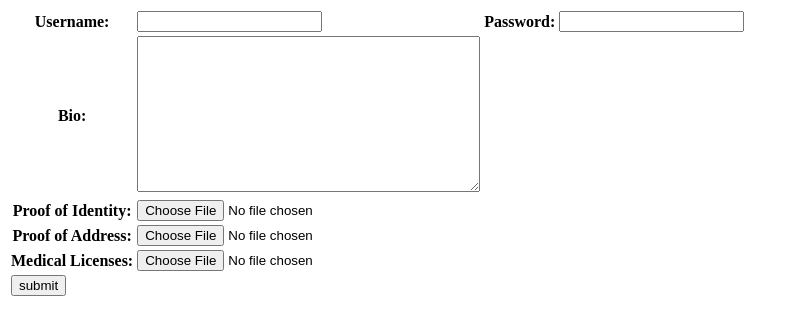
After one commit to Yash-Keswani/FCS_project, a Django app: page /medimode/signup/doctor in a window 1280 px wide. The commit adds this page. Shown: the top 335 px of the page, without its empty margins (0-796 px from the left). Run offline with Django 4.2, Linux system fonts and the light colour scheme; parts of the project's set-up code (start-up, migrations or seed data) failed here and were passed over.

Commit message:
Added the sigup page for doctor

```diff
--- a/medimode/urls.py
+++ b/medimode/urls.py
@@ -28,6 +28,7 @@ urlpatterns = [
 	path('login', views.Login.as_view(), name='login'),
 	path('signup/org', views.SignupOrg.as_view(), name='signup_org'),
 	path('signup/individual', views.SignupIndividual.as_view(), name='signup_individual'),
+	path('signup/doctor', views.SignupDoctor.as_view(), name='signup_doctor'),
 
 	path('myseed', views.OTPSeed.as_view(), name='seed'),
 	path('my_tickets', views.MyTickets.as_view(), name='my_tickets'),
--- a/medimode/views.py
+++ b/medimode/views.py
@@ -45,8 +45,10 @@ class SignupOrg(TemplateView):
 		_password= get_clean(_post, 'password')
 		_bio= get_clean(_post, 'bio')
 		_contact= get_clean(_post, 'contact_number')
-		_image0= _files.get('image0')
-		_image1= _files.get('image1')
+
+		_image0= sanitise_doc(_files.get('image0'))
+		_image1= sanitise_doc(_files.get('image1'))
+
 		_location_state= get_clean(_post, 'state')
 		_location_city= get_clean(_post, 'city')
 		_location= get_clean(_post, 'location')
@@ -62,7 +64,7 @@ class SignupIndividual(TemplateView):
 	@staticmethod
 	def get(request, **kwargs):
 		return render(request, 'medimode/signup/individual.html',
-									{"form": modelform_factory(Organisation, exclude=[])})
+									{"form": modelform_factory(Patient, exclude=[])})
 
 	def post(self, request):
 		_post = self.request.POST
@@ -82,6 +84,37 @@ class SignupIndividual(TemplateView):
 		_model = Patient.objects.create(user=_user, bio=_bio, proof_of_address=_poa,
 																		proof_of_identity=_poi, medical_info=_med_doc)
 		return redirect(reverse('login'))
+
+
+class SignupDoctor(TemplateView):
+	template_name = "medimode/signup/doctor.html"
+
+	@staticmethod
+	def get(request, **kwargs):
+		return render(request, 'medimode/signup/doctor.html',
+									{"form": modelform_factory(Doctor, exclude=[])})
+
+	def post(self, request):
+		_post = self.request.POST
+		_files = self.request.FILES
+
+		#  COLLECTION  #
+		_username = get_clean(_post, 'username')
+		_password= get_clean(_post, 'password')
+		_bio= get_clean(_post, 'bio')
+
+		_poa = get_document(_files, 'proof_of_address')
+		_poi = get_document(_files, 'proof_of_identity')
+		_med_doc= get_document(_files, 'medical_license')
+
+		#  COMMIT  #
+		_user = User.objects.create_user(username=_username, first_name=_username, password=_password, role='doctor')
+		_model = Doctor.objects.create(user=_user, bio=_bio, proof_of_address=_poa,
+																		proof_of_identity=_poi, medical_license=_med_doc)
+		return redirect(reverse('login'))
+
+
+
 
 # >> ADMIN VIEWS << #
 class ApproveUsers(AdminListView):
@@ -273,7 +306,7 @@ class IssueTicket(AuthView):
 		_issuer = request.user.profile
 		_issued = Profile.objects.get_object_or_404(get_clean_int(request.POST, "issued_to"))
 		_description = get_clean(request.POST, "description")
-		_otp = get_clean(request.POST, "otp")
+		_otp = get_clean_int(request.POST, "otp")
 
 		tkt_shareables = []
 
--- /dev/null
+++ b/templates/medimode/signup/doctor.html
@@ -0,0 +1,60 @@
+<!DOCTYPE html>
+<html lang="en">
+<head>
+    <meta charset="UTF-8">
+    <title>Title</title>
+</head>
+<body>
+<!DOCTYPE html>
+<html lang="en">
+<head>
+    <meta charset="UTF-8">
+    <title>Sign Up</title>
+</head>
+<body>
+<form target="_self" method="post" enctype="multipart/form-data">
+    {% csrf_token %}
+
+    <table>
+        <tr>
+            <th><label for="id_username">Username:</label></th>
+            <td><input type="text" id="id_username" name="username"/></td>
+            <th><label for="id_password">Password:</label></th>
+            <td><input type="password" id="id_password" name="password"/></td>
+        </tr>
+
+        <tr>
+            <th><label for="id_bio">Bio:</label></th>
+            <td>
+                <textarea name="bio" cols="40" rows="10" maxlength="500" id="id_bio"></textarea>
+            </td>
+        </tr>
+
+        <tr>
+            <th><label for="id_proof_of_identity">Proof of Identity:</label></th>
+            <td>
+                <input type="file" name="proof_of_identity" required id="id_proof_of_identity">
+            </td>
+        </tr>
+
+        <tr>
+            <th><label for="id_proof_of_address">Proof of Address:</label></th>
+            <td>
+                <input type="file" name="proof_of_address" required id="id_proof_of_address">
+            </td>
+        </tr>
+        <tr>
+            <th><label for="id_medical_license">Medical Licenses:</label></th>
+            <td>
+                <input type="file" name="medical_license" required id="id_medical_license">
+            </td>
+        </tr>
+        <tr>
+            <td><input type="submit" value="submit"/></td>
+        </tr>
+    </table>
+</form>
+</body>
+</html>
+</body>
+</html>
--- a/templates/registration/login.html
+++ b/templates/registration/login.html
@@ -31,7 +31,10 @@
         <div class="text-center">
           <a href="/medimode/signup/org"><button class="link-primary"></button>Sign UP as organisation</button></a>
           <br>
-          <a href="/medimode/signup/individual"><button class="link-primary"></button>Sign UP as individual</button></a>
+          <a href="/medimode/signup/doctor"><button class="link-primary"></button>Sign UP as doctor</button></a>
+          <br>
+          <a href="/medimode/signup/individual"><button class="link-primary"></button>Sign UP as patient</button></a>
+
         </div>
 {% csrf_token %}
 <table>
```
Also changed, not shown: db.sqlite3, uploads/documents/Coin_Chest2_0nPD46H.png (added), uploads/documents/Coin_Chest2_AlqIjNl.png (added), uploads/documents/Coin_Chest2_DhEjuWL.png (added), uploads/documents/Coin_Chest2_JXZQN95.png (added), uploads/documents/Coin_Chest2_j8Y8bQ7.png (added).
